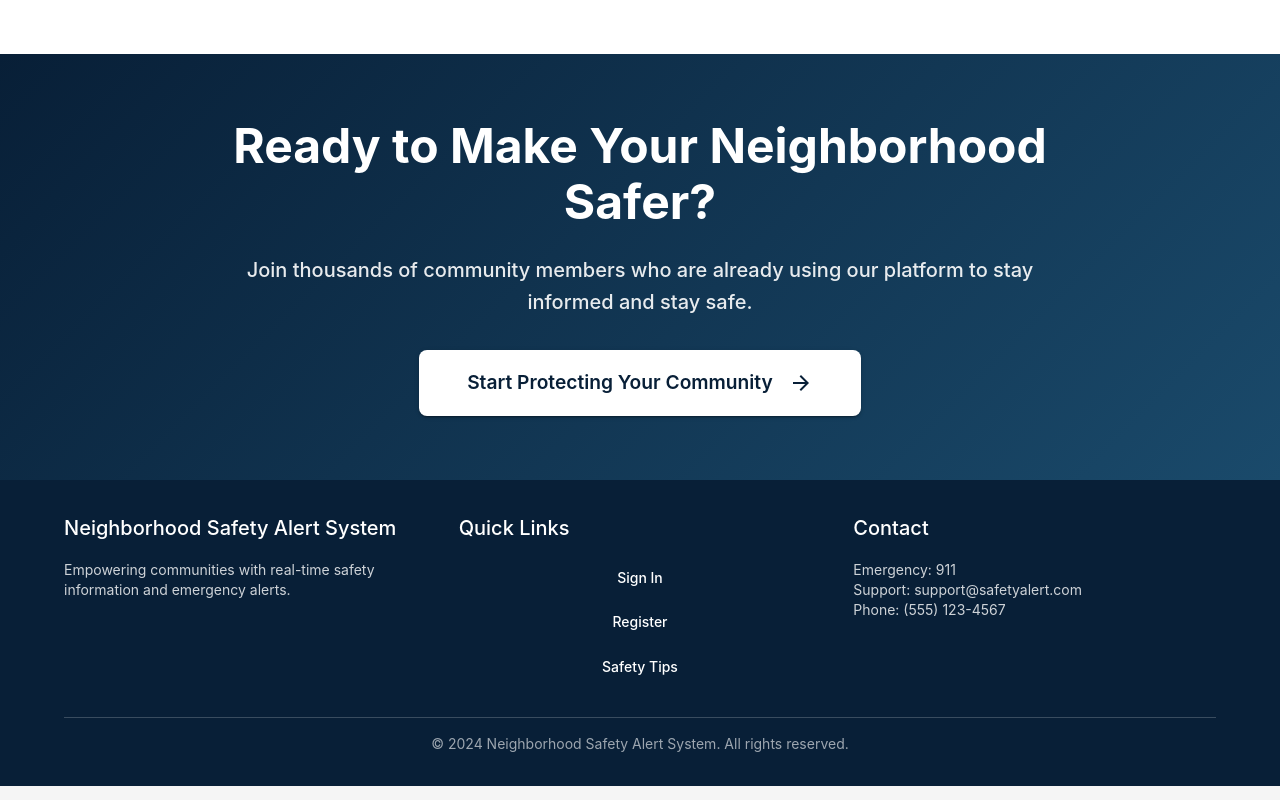
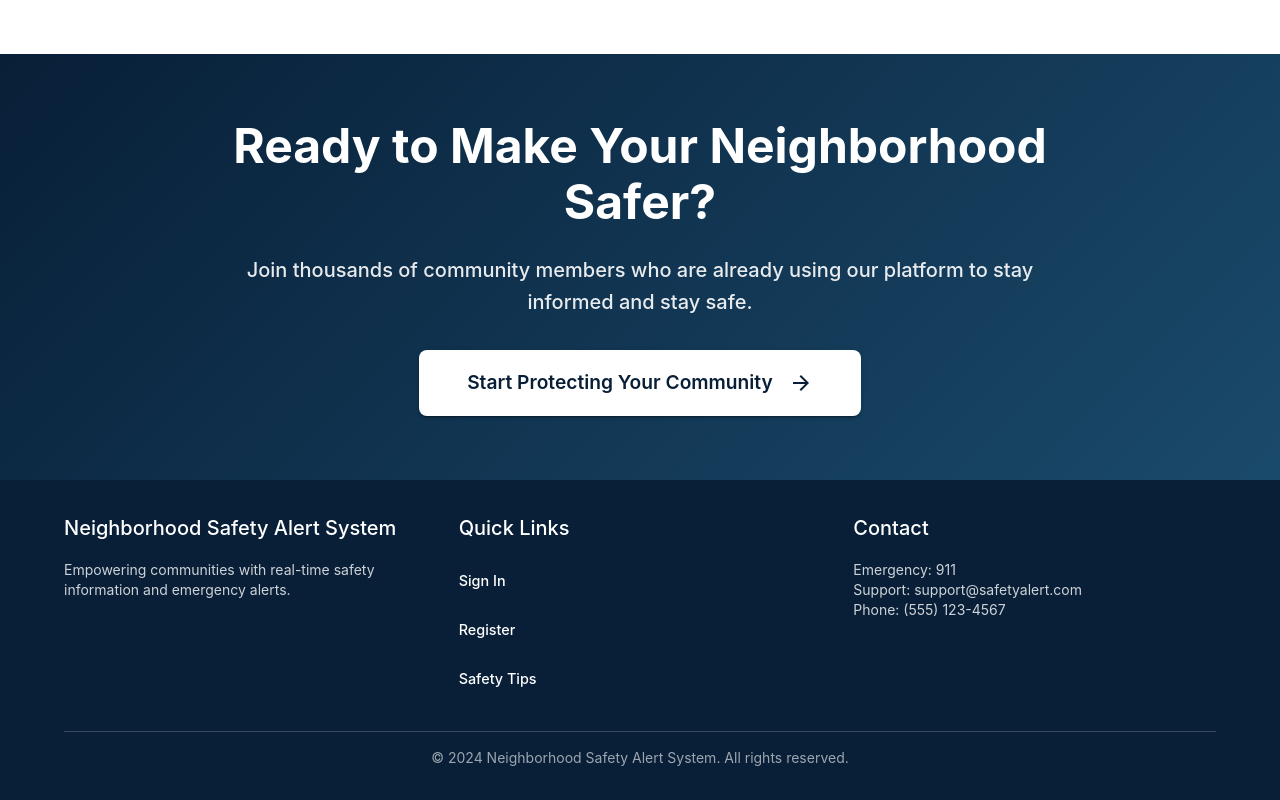
Before and after one commit to bisoul1984/neighborhood-safety-alert-system, a React (Create React App) app in the folder client/: page / in a window 1280 px wide. Shown: the part 1584-2384 px from the top of the page. Built offline with nearby package versions, Linux system fonts and the light colour scheme; the HTML template or start-up script is replaced by a standard one.

Commit message:
Fix footer Quick Links visibility and add proper hover effects

```diff
--- a/client/src/pages/HomePage.js
+++ b/client/src/pages/HomePage.js
@@ -396,13 +396,58 @@ const HomePage = () => {
                 Quick Links
               </Typography>
               <Stack spacing={1}>
-                <Button color="inherit" onClick={() => navigate('/login')}>
+                <Button
+                  onClick={() => navigate('/login')}
+                  sx={{
+                    color: 'white',
+                    textAlign: 'left',
+                    justifyContent: 'flex-start',
+                    padding: '8px 0',
+                    minHeight: 'auto',
+                    textTransform: 'none',
+                    fontSize: '0.9rem',
+                    '&:hover': {
+                      backgroundColor: 'rgba(255, 255, 255, 0.1)',
+                      color: '#f0f0f0'
+                    }
+                  }}
+                >
                   Sign In
                 </Button>
-                <Button color="inherit" onClick={() => navigate('/register')}>
+                <Button
+                  onClick={() => navigate('/register')}
+                  sx={{
+                    color: 'white',
+                    textAlign: 'left',
+                    justifyContent: 'flex-start',
+                    padding: '8px 0',
+                    minHeight: 'auto',
+                    textTransform: 'none',
+                    fontSize: '0.9rem',
+                    '&:hover': {
+                      backgroundColor: 'rgba(255, 255, 255, 0.1)',
+                      color: '#f0f0f0'
+                    }
+                  }}
+                >
                   Register
                 </Button>
-                <Button color="inherit" onClick={() => navigate('/safety')}>
+                <Button
+                  onClick={() => navigate('/safety')}
+                  sx={{
+                    color: 'white',
+                    textAlign: 'left',
+                    justifyContent: 'flex-start',
+                    padding: '8px 0',
+                    minHeight: 'auto',
+                    textTransform: 'none',
+                    fontSize: '0.9rem',
+                    '&:hover': {
+                      backgroundColor: 'rgba(255, 255, 255, 0.1)',
+                      color: '#f0f0f0'
+                    }
+                  }}
+                >
                   Safety Tips
                 </Button>
               </Stack>
```
